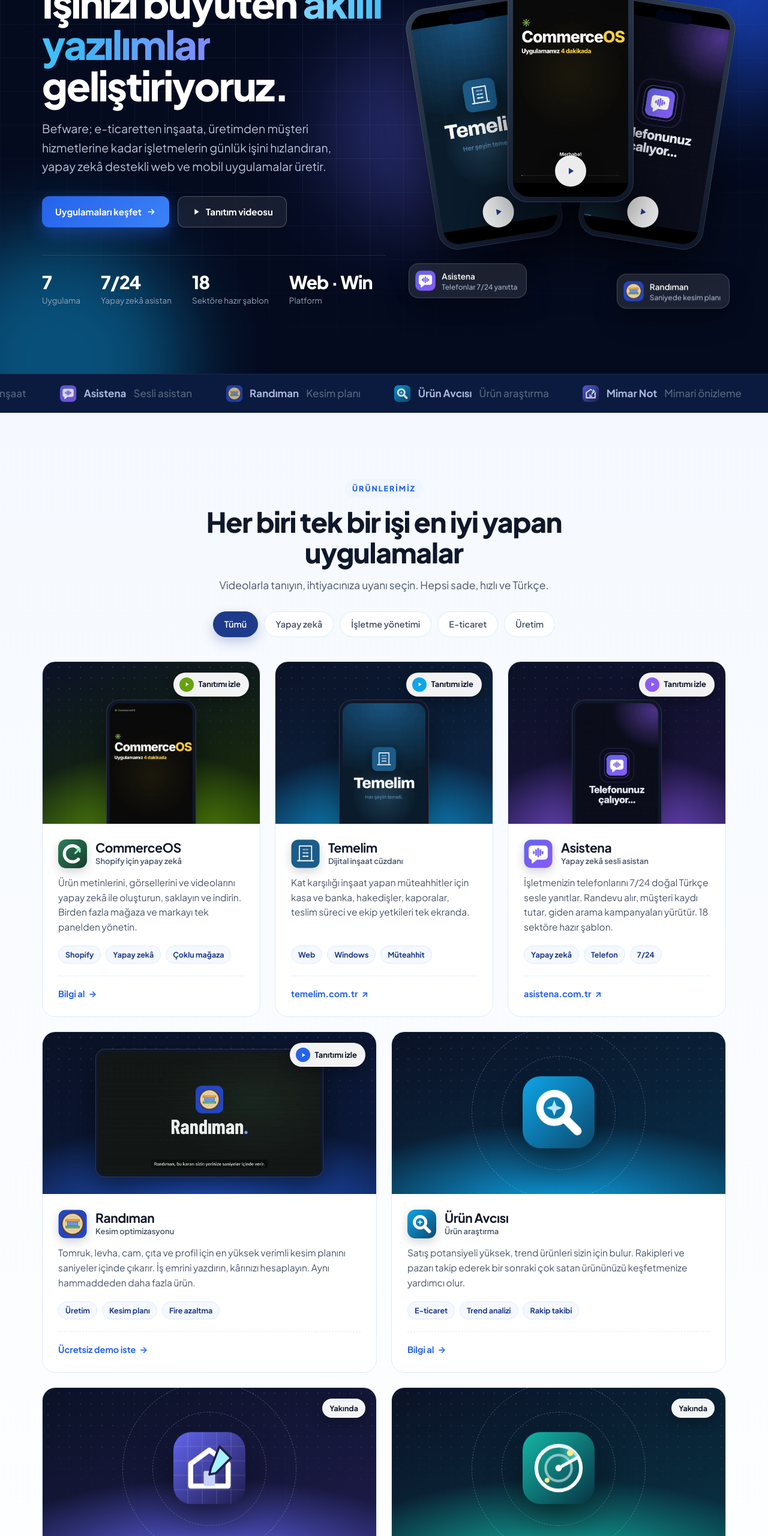
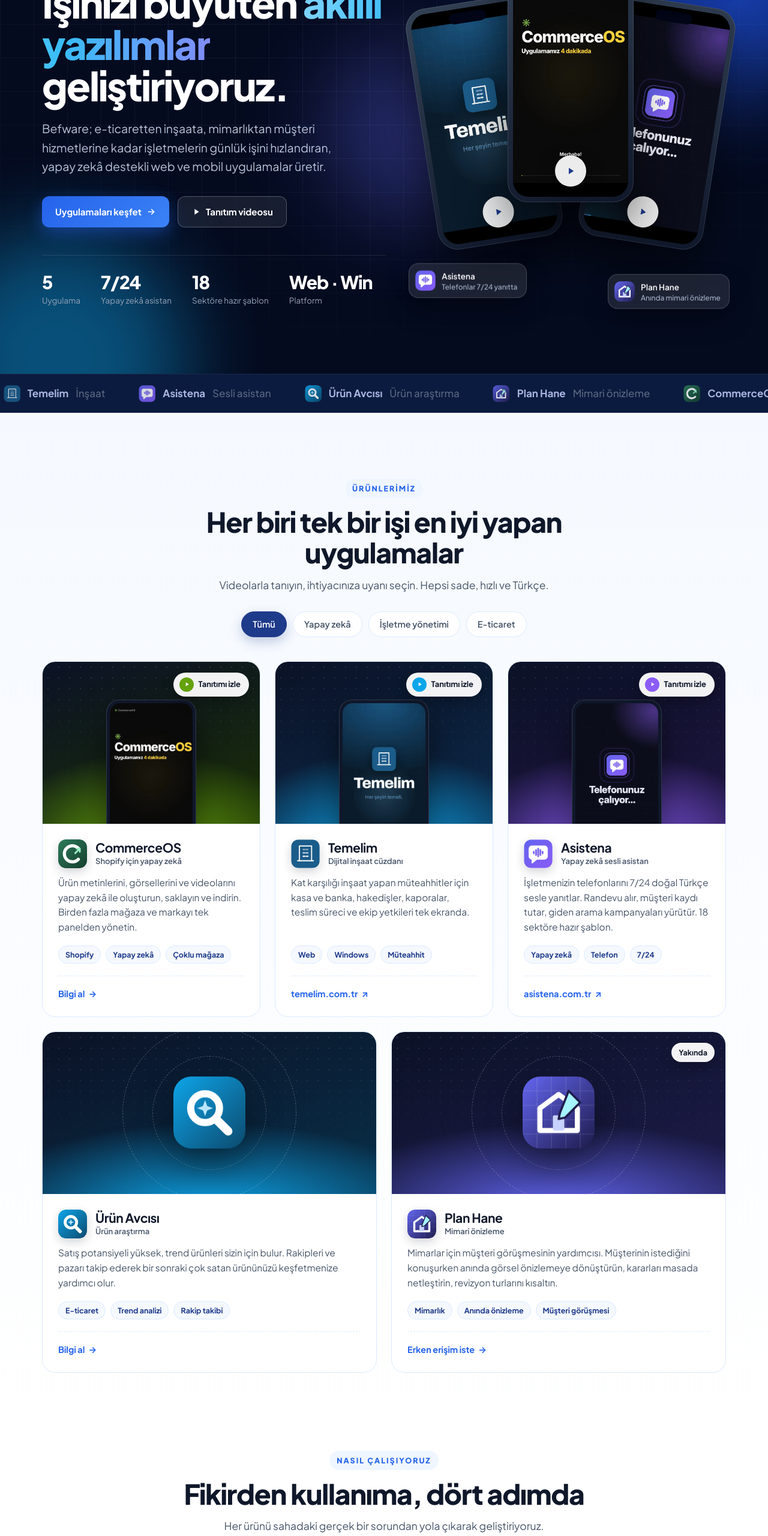
Before and after one commit to furrmaz/befware-site, a plain HTML site: page index.html in a window 1280 px wide. Shown: the part 240-2800 px from the top of the page at 60% size. Drawn offline with Linux system fonts and the light colour scheme.

Commit message:
Mimar Not adını Plan Hane yap, Randıman ve Talep Radarı'nı siteden kaldır
İkisi şimdilik yalnızca şirket içinde kullanılacak.

Co-Authored-By: Claude Opus 5.5 <noreply@anthropic.com>
Claude-Session: https://claude.ai/code/session_014sJg6uGrRd8DJSgAnyatkq

```diff
--- a/index.html
+++ b/index.html
@@ -4,7 +4,7 @@
 <meta charset="utf-8">
 <meta name="viewport" content="width=device-width, initial-scale=1">
 <title>Befware | Yazılım ve Uygulamalar</title>
-<meta name="description" content="Befware; CommerceOS, Temelim, Asistena, Randıman, Mimar Not, Talep Radarı ve Ürün Avcısı gibi işletmelerin işini kolaylaştıran yapay zekâ destekli web ve mobil uygulamalar geliştirir.">
+<meta name="description" content="Befware; CommerceOS, Temelim, Asistena, Plan Hane ve Ürün Avcısı gibi işletmelerin işini kolaylaştıran yapay zekâ destekli web ve mobil uygulamalar geliştirir.">
 <meta name="theme-color" content="#0B1B3F">
 <link rel="icon" href="favicon.svg" type="image/svg+xml">
 <link rel="canonical" href="https://befware.com.tr/">
@@ -34,10 +34,8 @@
       {"@type":"ListItem","position":1,"item":{"@type":"SoftwareApplication","name":"CommerceOS","applicationCategory":"BusinessApplication","description":"Shopify mağazaları için yapay zekâ destekli e-ticaret yönetimi.","publisher":{"@id":"https://befware.com.tr/#org"}}},
       {"@type":"ListItem","position":2,"item":{"@type":"SoftwareApplication","name":"Temelim","applicationCategory":"BusinessApplication","operatingSystem":"Web, Windows","url":"https://temelim.com.tr","description":"Kat karşılığı inşaat yapan müteahhitler için dijital inşaat cüzdanı.","publisher":{"@id":"https://befware.com.tr/#org"}}},
       {"@type":"ListItem","position":3,"item":{"@type":"SoftwareApplication","name":"Asistena","applicationCategory":"BusinessApplication","url":"https://asistena.com.tr","description":"İşletme telefonlarını 7/24 yanıtlayan yapay zekâ sesli asistan.","publisher":{"@id":"https://befware.com.tr/#org"}}},
-      {"@type":"ListItem","position":4,"item":{"@type":"SoftwareApplication","name":"Randıman","applicationCategory":"BusinessApplication","description":"Tomruk, levha, cam, çıta ve profil için kesim optimizasyonu.","publisher":{"@id":"https://befware.com.tr/#org"}}},
-      {"@type":"ListItem","position":5,"item":{"@type":"SoftwareApplication","name":"Ürün Avcısı","applicationCategory":"BusinessApplication","description":"Satış potansiyeli yüksek trend ürünleri bulan ürün araştırma aracı.","publisher":{"@id":"https://befware.com.tr/#org"}}},
-      {"@type":"ListItem","position":6,"item":{"@type":"SoftwareApplication","name":"Mimar Not","applicationCategory":"BusinessApplication","description":"Mimarların müşteri görüşmelerinde anında görsel önizleme sunmasını sağlayan uygulama.","publisher":{"@id":"https://befware.com.tr/#org"}}},
-      {"@type":"ListItem","position":7,"item":{"@type":"SoftwareApplication","name":"Talep Radarı","applicationCategory":"BusinessApplication","description":"İşletmenin ürün veya hizmetini arayan potansiyel müşterileri internette bulan talep takip aracı.","publisher":{"@id":"https://befware.com.tr/#org"}}}
+      {"@type":"ListItem","position":4,"item":{"@type":"SoftwareApplication","name":"Ürün Avcısı","applicationCategory":"BusinessApplication","description":"Satış potansiyeli yüksek trend ürünleri bulan ürün araştırma aracı.","publisher":{"@id":"https://befware.com.tr/#org"}}},
+      {"@type":"ListItem","position":5,"item":{"@type":"SoftwareApplication","name":"Plan Hane","applicationCategory":"BusinessApplication","description":"Mimarların müşteri görüşmelerinde anında görsel önizleme sunmasını sağlayan uygulama.","publisher":{"@id":"https://befware.com.tr/#org"}}}
     ]}
   ]
 }
@@ -309,15 +307,15 @@
     <span class="orb o1"></span><span class="orb o2"></span><span class="orb o3"></span>
     <div class="wrap">
       <div>
-        <span class="tag"><i></i>7 uygulama, tek çatı</span>
+        <span class="tag"><i></i>5 uygulama, tek çatı</span>
         <h1>İşinizi büyüten <span class="grad">akıllı yazılımlar</span> geliştiriyoruz.</h1>
-        <p class="lead">Befware; e-ticaretten inşaata, üretimden müşteri hizmetlerine kadar işletmelerin günlük işini hızlandıran, yapay zekâ destekli web ve mobil uygulamalar üretir.</p>
+        <p class="lead">Befware; e-ticaretten inşaata, mimarlıktan müşteri hizmetlerine kadar işletmelerin günlük işini hızlandıran, yapay zekâ destekli web ve mobil uygulamalar üretir.</p>
         <div class="actions">
           <a class="btn btn-primary" href="#uygulamalar">Uygulamaları keşfet <svg width="16" height="16" viewBox="0 0 24 24" fill="none" stroke="currentColor" stroke-width="2.5" stroke-linecap="round" stroke-linejoin="round"><path d="M5 12h14M13 6l6 6-6 6"/></svg></a>
           <button class="btn btn-ghost watch" data-video="videos/temelim.mp4" data-poster="videos/temelim.jpg" data-title="Temelim"><svg width="16" height="16" viewBox="0 0 24 24" fill="currentColor"><path d="M8 5v14l11-7z"/></svg>Tanıtım videosu</button>
         </div>
         <div class="stats">
-          <div class="stat"><b>7</b><span>Uygulama</span></div>
+          <div class="stat"><b>5</b><span>Uygulama</span></div>
           <div class="stat"><b>7/24</b><span>Yapay zekâ asistan</span></div>
           <div class="stat"><b>18</b><span>Sektöre hazır şablon</span></div>
           <div class="stat"><b>Web · Win</b><span>Platform</span></div>
@@ -329,7 +327,7 @@
         <button class="phone p2 watch" data-video="videos/commerceos.mp4" data-poster="videos/commerceos.jpg" data-title="CommerceOS" aria-label="CommerceOS tanıtım videosunu izle"><img src="videos/commerceos.jpg" alt="" width="720" height="1280"><span class="play"><svg width="18" height="18" viewBox="0 0 24 24" fill="currentColor"><path d="M8 5v14l11-7z"/></svg></span></button>
         <button class="phone p3 watch" data-video="videos/asistena.mp4" data-poster="videos/asistena.jpg" data-title="Asistena" aria-label="Asistena tanıtım videosunu izle"><img src="videos/asistena.jpg" alt="" width="720" height="1280"><span class="play"><svg width="18" height="18" viewBox="0 0 24 24" fill="currentColor"><path d="M8 5v14l11-7z"/></svg></span></button>
         <div class="chip c1" aria-hidden="true"><img src="apps/asistena.png" alt=""><div>Asistena<small>Telefonlar 7/24 yanıtta</small></div></div>
-        <div class="chip c2" aria-hidden="true"><img src="apps/randiman.png" alt=""><div>Randıman<small>Saniyede kesim planı</small></div></div>
+        <div class="chip c2" aria-hidden="true"><img src="apps/plan-hane.svg" alt=""><div>Plan Hane<small>Anında mimari önizleme</small></div></div>
         <div class="chip c3" aria-hidden="true"><img src="apps/commerceos.svg" alt=""><div>CommerceOS<small>Yapay zekâ içerik</small></div></div>
       </div>
     </div>
@@ -340,17 +338,13 @@
       <span><img src="apps/commerceos.svg" alt="">CommerceOS <em>E-ticaret</em></span>
       <span><img src="apps/temelim.png" alt="">Temelim <em>İnşaat</em></span>
       <span><img src="apps/asistena.png" alt="">Asistena <em>Sesli asistan</em></span>
-      <span><img src="apps/randiman.png" alt="">Randıman <em>Kesim planı</em></span>
       <span><img src="apps/urun-avcisi.svg" alt="">Ürün Avcısı <em>Ürün araştırma</em></span>
-      <span><img src="apps/mimar-not.svg" alt="">Mimar Not <em>Mimari önizleme</em></span>
-      <span><img src="apps/talep-radari.svg" alt="">Talep Radarı <em>Müşteri bulma</em></span>
+      <span><img src="apps/plan-hane.svg" alt="">Plan Hane <em>Mimari önizleme</em></span>
       <span><img src="apps/commerceos.svg" alt="">CommerceOS <em>E-ticaret</em></span>
       <span><img src="apps/temelim.png" alt="">Temelim <em>İnşaat</em></span>
       <span><img src="apps/asistena.png" alt="">Asistena <em>Sesli asistan</em></span>
-      <span><img src="apps/randiman.png" alt="">Randıman <em>Kesim planı</em></span>
       <span><img src="apps/urun-avcisi.svg" alt="">Ürün Avcısı <em>Ürün araştırma</em></span>
-      <span><img src="apps/mimar-not.svg" alt="">Mimar Not <em>Mimari önizleme</em></span>
-      <span><img src="apps/talep-radari.svg" alt="">Talep Radarı <em>Müşteri bulma</em></span>
+      <span><img src="apps/plan-hane.svg" alt="">Plan Hane <em>Mimari önizleme</em></span>
     </div>
   </div>
 
@@ -367,11 +361,10 @@
         <button aria-pressed="false" data-f="ai">Yapay zekâ</button>
         <button aria-pressed="false" data-f="biz">İşletme yönetimi</button>
         <button aria-pressed="false" data-f="ecom">E-ticaret</button>
-        <button aria-pressed="false" data-f="prod">Üretim</button>
       </div>
 
       <div class="apps">
-        <!-- UYGULAMA KARTI: Yeni uygulama için bir <article> bloğunu kopyalayın. data-cat: ai, biz, ecom, prod. --a1/--a2 kartın vurgu renkleridir. -->
+        <!-- UYGULAMA KARTI: Yeni uygulama için bir <article> bloğunu kopyalayın. data-cat: ai, biz, ecom. --a1/--a2 kartın vurgu renkleridir. -->
         <article class="app reveal" data-cat="ai ecom" style="--a1:#65A30D;--a2:#1A2E05">
           <button class="media watch" data-video="videos/commerceos.mp4" data-poster="videos/commerceos.jpg" data-title="CommerceOS" aria-label="CommerceOS tanıtım videosunu izle">
             <span class="mini"><img src="videos/commerceos.jpg" alt="" loading="lazy" width="720" height="1280"></span>
@@ -411,18 +404,6 @@
           </div>
         </article>
 
-        <article class="app wide reveal" data-cat="prod biz" style="--a1:#2563EB;--a2:#0B1B3F">
-          <button class="media watch" data-video="videos/randiman.mp4" data-poster="videos/randiman.jpg" data-title="Randıman" aria-label="Randıman tanıtım videosunu izle">
-            <span class="mini land"><img src="videos/randiman.jpg" alt="" loading="lazy" width="1280" height="720"></span>
-            <span class="pbtn"><i><svg width="11" height="11" viewBox="0 0 24 24" fill="currentColor"><path d="M8 5v14l11-7z"/></svg></i>Tanıtımı izle</span>
-          </button>
-          <div class="body">
-            <div class="title"><img src="apps/randiman.png" alt="" width="48" height="48"><div><h3>Randıman</h3><small>Kesim optimizasyonu</small></div></div>
-            <p>Tomruk, levha, cam, çıta ve profil için en yüksek verimli kesim planını saniyeler içinde çıkarır. İş emrini yazdırın, kârınızı hesaplayın. Aynı hammaddeden daha fazla ürün.</p>
-            <div class="tags"><span>Üretim</span><span>Kesim planı</span><span>Fire azaltma</span></div>
-            <div class="cta"><a href="mailto:info@befware.com.tr?subject=Rand%C4%B1man%20demo">Ücretsiz demo iste <span aria-hidden="true">→</span></a></div>
-          </div>
-        </article>
 
         <article class="app wide reveal" data-cat="ecom" style="--a1:#0EA5E9;--a2:#082F49">
           <div class="media static" aria-hidden="true">
@@ -442,28 +423,13 @@
             <span class="soon">Yakında</span>
             <span class="ring" style="width:190px;height:190px"></span>
             <span class="ring" style="width:290px;height:290px"></span>
-            <img class="big-icon" src="apps/mimar-not.svg" alt="">
+            <img class="big-icon" src="apps/plan-hane.svg" alt="">
           </div>
           <div class="body">
-            <div class="title"><img src="apps/mimar-not.svg" alt="" width="48" height="48"><div><h3>Mimar Not</h3><small>Mimari önizleme</small></div></div>
+            <div class="title"><img src="apps/plan-hane.svg" alt="" width="48" height="48"><div><h3>Plan Hane</h3><small>Mimari önizleme</small></div></div>
             <p>Mimarlar için müşteri görüşmesinin yardımcısı. Müşterinin istediğini konuşurken anında görsel önizlemeye dönüştürün, kararları masada netleştirin, revizyon turlarını kısaltın.</p>
             <div class="tags"><span>Mimarlık</span><span>Anında önizleme</span><span>Müşteri görüşmesi</span></div>
-            <div class="cta"><a href="mailto:info@befware.com.tr?subject=Mimar%20Not%20erken%20eri%C5%9Fim">Erken erişim iste <span aria-hidden="true">→</span></a></div>
-          </div>
-        </article>
-
-        <article class="app wide reveal" data-cat="biz" style="--a1:#14B8A6;--a2:#083344">
-          <div class="media static" aria-hidden="true">
-            <span class="soon">Yakında</span>
-            <span class="ring" style="width:190px;height:190px"></span>
-            <span class="ring" style="width:290px;height:290px"></span>
-            <img class="big-icon" src="apps/talep-radari.svg" alt="">
-          </div>
-          <div class="body">
-            <div class="title"><img src="apps/talep-radari.svg" alt="" width="48" height="48"><div><h3>Talep Radarı</h3><small>Müşteri bulma</small></div></div>
-            <p>Sizin sunduğunuz ürün veya hizmeti arayan kişileri internette sizin yerinize takip eder. Forumlarda ve sosyal medyada "nereden bulurum, kim yapar" diye soran potansiyel müşterileri tek listede görün.</p>
-            <div class="tags"><span>Müşteri bulma</span><span>Talep takibi</span><span>Satış</span></div>
-            <div class="cta"><a href="mailto:info@befware.com.tr?subject=Talep%20Radar%C4%B1%20erken%20eri%C5%9Fim">Erken erişim iste <span aria-hidden="true">→</span></a></div>
+            <div class="cta"><a href="mailto:info@befware.com.tr?subject=Plan%20Hane%20erken%20eri%C5%9Fim">Erken erişim iste <span aria-hidden="true">→</span></a></div>
           </div>
         </article>
       </div>
@@ -558,10 +524,8 @@
           <li><a href="#uygulamalar">CommerceOS</a></li>
           <li><a href="https://temelim.com.tr" target="_blank" rel="noopener">Temelim</a></li>
           <li><a href="https://asistena.com.tr" target="_blank" rel="noopener">Asistena</a></li>
-          <li><a href="#uygulamalar">Randıman</a></li>
           <li><a href="#uygulamalar">Ürün Avcısı</a></li>
-          <li><a href="#uygulamalar">Mimar Not</a></li>
-          <li><a href="#uygulamalar">Talep Radarı</a></li>
+          <li><a href="#uygulamalar">Plan Hane</a></li>
         </ul>
       </div>
       <div>
```
Also changed, not shown: apps/plan-hane.svg (renamed from apps/mimar-not.svg), apps/talep-radari.svg (deleted).
